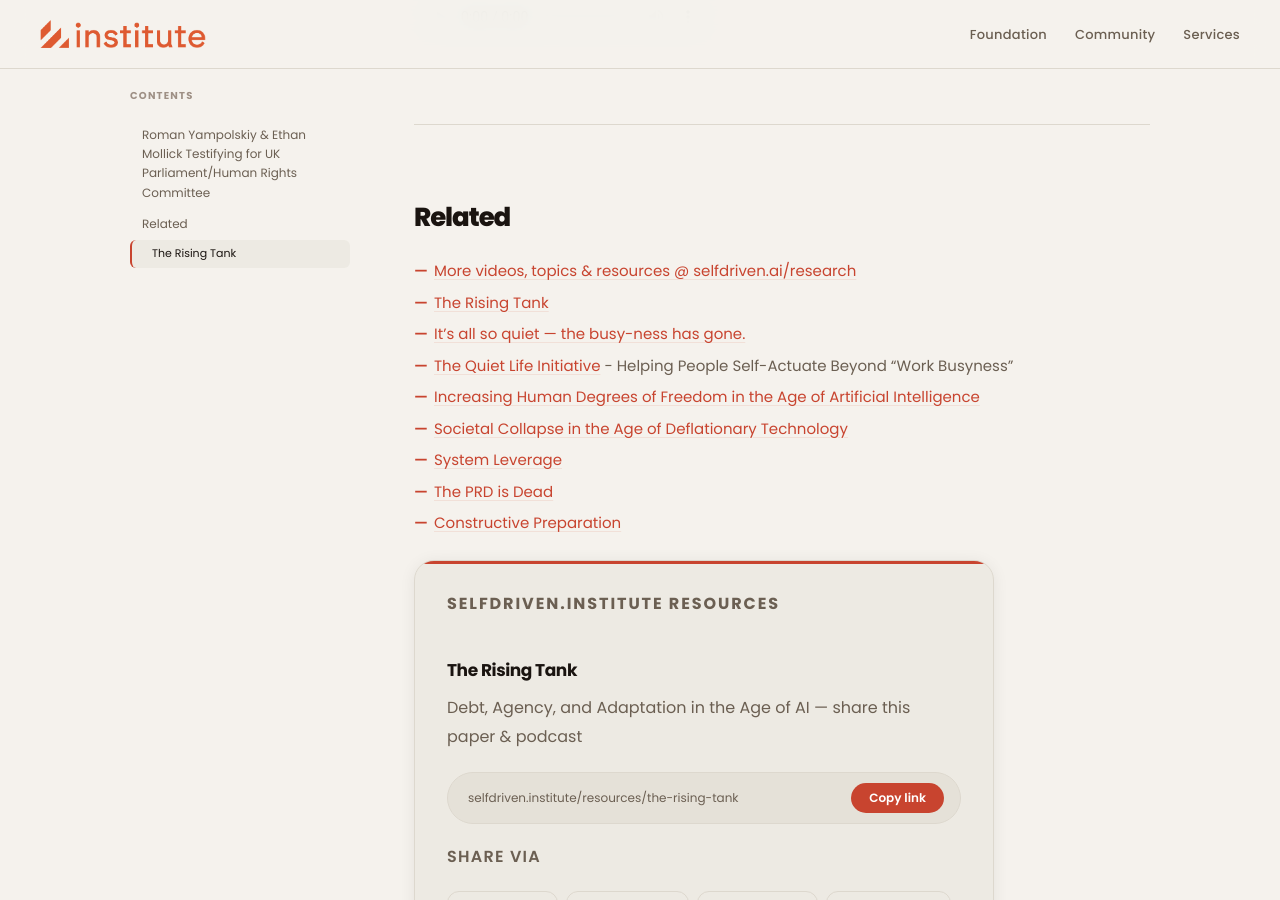
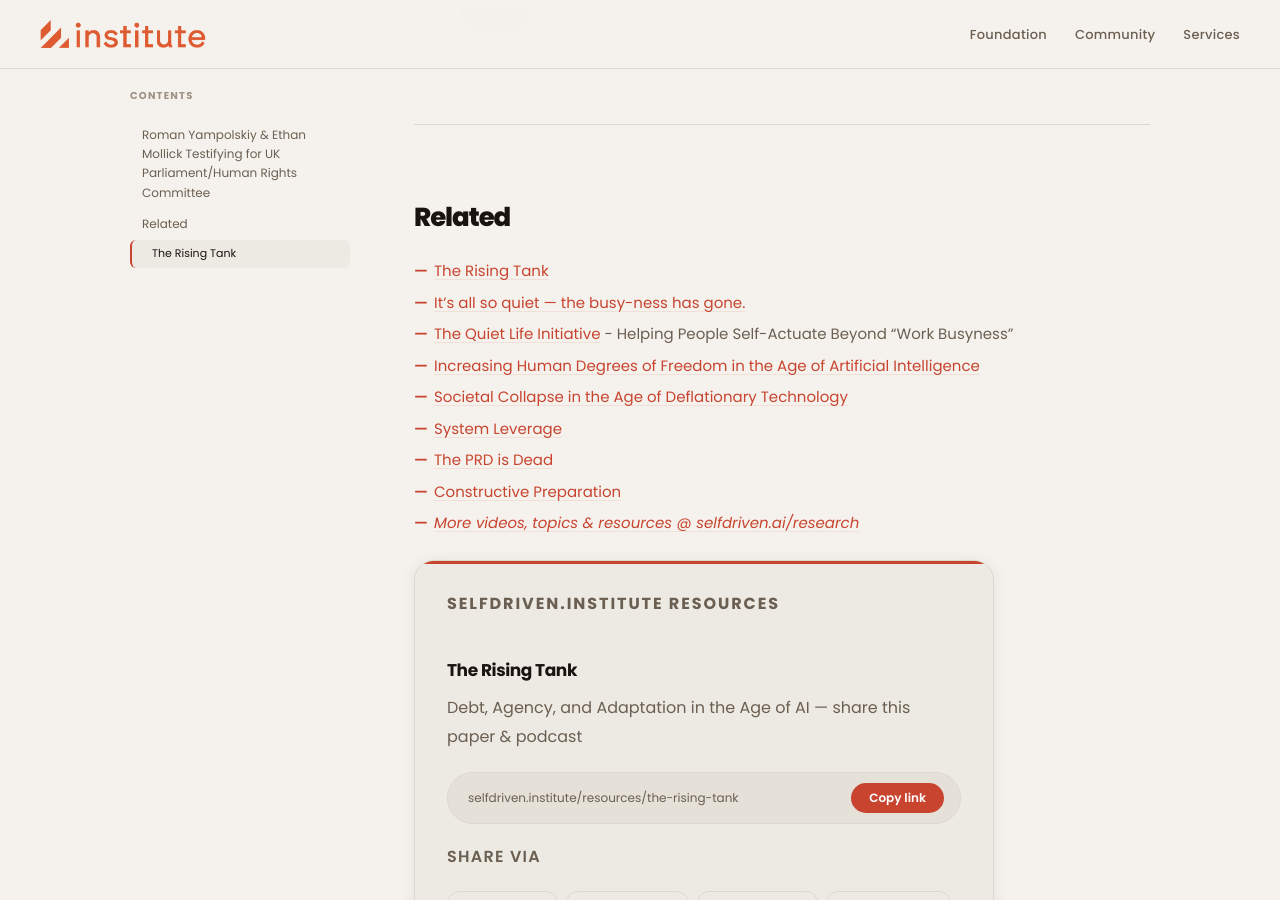
Before and after one commit to selfdriven-foundation/selfdriven-institute, a Jekyll site: the page built from docs/pages/resources.md, in a window 1280 px wide and 900 px high, scrolled down 550 px. Built offline with Jekyll 4.4.1, drawn with Linux system fonts in a browser that asks for light colours; part of the change alters nothing that is shown.

```diff
--- a/docs/pages/resources.md
+++ b/docs/pages/resources.md
@@ -25,7 +25,6 @@ description: "selfdriven Institute — resources for governance frameworks for a
 </audio>
 
 ## Related
-- [More videos, topics & resources @ selfdriven.ai/research](https://www.selfdriven.ai/research)
 - [The Rising Tank](https://selfdriven.ai/research/the-rising-tank)
 - [It’s all so quiet — the busy-ness has gone.](https://www.selfdriven.business)
 - [The Quiet Life Initiative](https://www.selfdriven.business/initiatives/the-quiet-life) - Helping People Self-Actuate Beyond “Work Busyness”
@@ -34,6 +33,7 @@ description: "selfdriven Institute — resources for governance frameworks for a
 - [System Leverage](https://selfdriven.ai/research/system-leverage)
 - [The PRD is Dead](https://selfdriven.ai/research/the-prd-is-dead)
 - [Constructive Preparation](https://selfdriven.ai/research/constructive-preparation)
+- [*More videos, topics & resources @ selfdriven.ai/research*](https://www.selfdriven.ai/research)
 
 <div class="sd-share-card" id="sd-share">
   <p class="sd-share-eyebrow">selfdriven.institute Resources</p>
```
